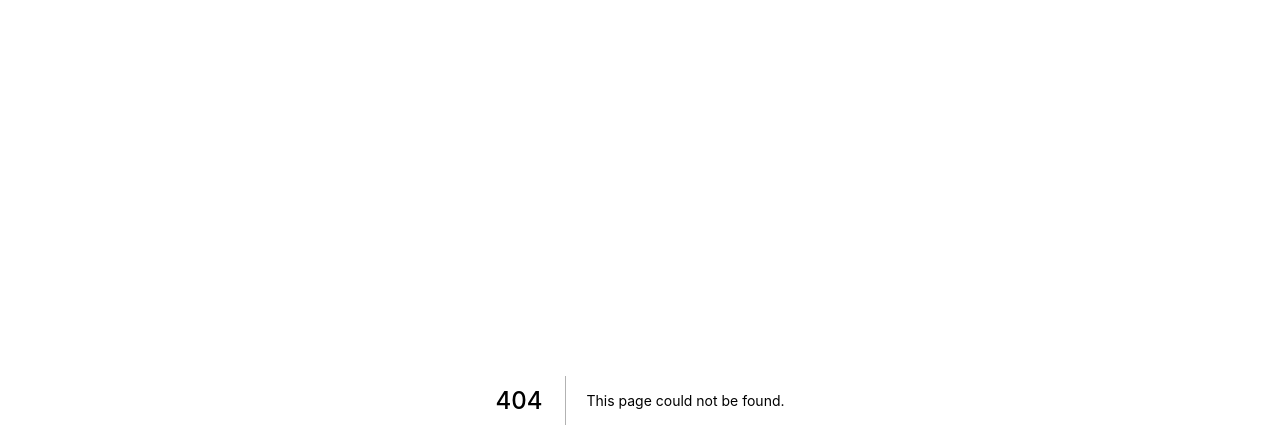
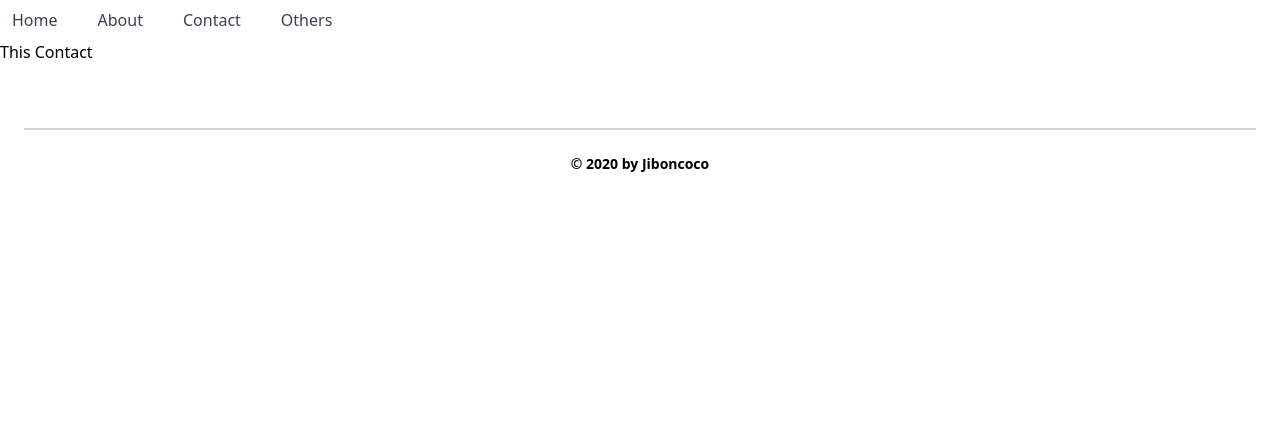
Before and after one commit to jiboncoco/simple-nextjs, a Next.js app: page /contact in a window 1280 px wide. Before the commit this address had no page. Shown: the top 448 px of the page. Built offline with nearby package versions, Linux system fonts and the light colour scheme.

Commit message:
finishin template

```diff
--- /dev/null
+++ b/components/Footer/index.tsx
@@ -0,0 +1,17 @@
+import React from 'react'
+
+export default function Footer() {
+    return (
+        <footer className="footer bg-white">
+            <div className="container mx-auto px-6">
+                <div className="mt-16 border-t-2 border-gray-300 flex flex-col items-center">
+                    <div className="sm:w-2/3 text-center py-6">
+                        <p className="text-sm text-black font-bold mb-2">
+                            © 2020 by Jiboncoco
+                        </p>
+                    </div>
+                </div>
+            </div>
+        </footer>
+    )
+}
--- /dev/null
+++ b/components/Header/index.tsx
@@ -0,0 +1,20 @@
+import Link from "next/link";
+
+export default function Header() {
+    return (
+        <nav className="flex justify-start space-x-4">
+            <Link href="/">
+                <a className="font-medium px-3 py-2 text-gray-700 rounded-lg hover:bg-gray-100 hover:text-gray-900">Home</a>
+            </Link>
+            <Link href="/about">
+                <a className="font-medium px-3 py-2 text-gray-700 rounded-lg hover:bg-gray-100 hover:text-gray-900">About</a>
+            </Link>
+            <Link href="/contact">
+                <a className="font-medium px-3 py-2 text-gray-700 rounded-lg hover:bg-gray-100 hover:text-gray-900">Contact</a>
+            </Link>
+            <Link href="/users/detail">
+                <a className="font-medium px-3 py-2 text-gray-700 rounded-lg hover:bg-gray-100 hover:text-gray-900">Others</a>
+            </Link>
+        </nav>
+    );
+}
--- /dev/null
+++ b/pages/about.tsx
@@ -0,0 +1,14 @@
+import Header from "../components/Header";
+import Footer from "../components/Footer";
+
+export default function About() {
+    return (
+        <>
+            <div className="container mx-auto">
+                <Header></Header>
+                    <p>This About</p>
+                <Footer></Footer>
+            </div>
+        </>
+    )
+}
--- /dev/null
+++ b/pages/contact.tsx
@@ -0,0 +1,14 @@
+import Header from "../components/Header";
+import Footer from "../components/Footer";
+
+export default function Contact() {
+    return (
+        <>
+            <div className="container mx-auto">
+                <Header></Header>
+                    <p>This Contact</p>
+                <Footer></Footer>
+            </div>
+        </>
+    )
+}
--- a/pages/index.tsx
+++ b/pages/index.tsx
@@ -1,72 +1,14 @@
-import type { NextPage } from 'next'
-import Head from 'next/head'
-import Image from 'next/image'
-import styles from '../styles/Home.module.css'
+import Header from "../components/Header";
+import Footer from "../components/Footer";
 
-const Home: NextPage = () => {
+export default function Home() {
   return (
-    <div className={styles.container}>
-      <Head>
-        <title>Create Next App</title>
-        <meta name="description" content="Generated by create next app" />
-        <link rel="icon" href="/favicon.ico" />
-      </Head>
-
-      <main className={styles.main}>
-        <h1 className={styles.title}>
-          Welcome to <a href="https://nextjs.org">Next.js!</a>
-        </h1>
-
-        <p className={styles.description}>
-          Get started by editing{' '}
-          <code className={styles.code}>pages/index.tsx</code>
-        </p>
-
-        <div className={styles.grid}>
-          <a href="https://nextjs.org/docs" className={styles.card}>
-            <h2>Documentation &rarr;</h2>
-            <p>Find in-depth information about Next.js features and API.</p>
-          </a>
-
-          <a href="https://nextjs.org/learn" className={styles.card}>
-            <h2>Learn &rarr;</h2>
-            <p>Learn about Next.js in an interactive course with quizzes!</p>
-          </a>
-
-          <a
-            href="https://github.com/vercel/next.js/tree/master/examples"
-            className={styles.card}
-          >
-            <h2>Examples &rarr;</h2>
-            <p>Discover and deploy boilerplate example Next.js projects.</p>
-          </a>
-
-          <a
-            href="https://vercel.com/new?utm_source=create-next-app&utm_medium=default-template&utm_campaign=create-next-app"
-            className={styles.card}
-          >
-            <h2>Deploy &rarr;</h2>
-            <p>
-              Instantly deploy your Next.js site to a public URL with Vercel.
-            </p>
-          </a>
-        </div>
-      </main>
-
-      <footer className={styles.footer}>
-        <a
-          href="https://vercel.com?utm_source=create-next-app&utm_medium=default-template&utm_campaign=create-next-app"
-          target="_blank"
-          rel="noopener noreferrer"
-        >
-          Powered by{' '}
-          <span className={styles.logo}>
-            <Image src="/vercel.svg" alt="Vercel Logo" width={72} height={16} />
-          </span>
-        </a>
-      </footer>
-    </div>
+    <>
+      <div className="container mx-auto">
+        <Header></Header>
+          <p>This Home</p>
+        <Footer></Footer>
+      </div>
+    </>
   )
 }
-
-export default Home
--- /dev/null
+++ b/pages/users/detail.tsx
@@ -0,0 +1,7 @@
+export default function UserDetail() {
+    return (
+        <div>
+            <p>Hello User Detail</p>
+        </div>
+    )
+}
```
